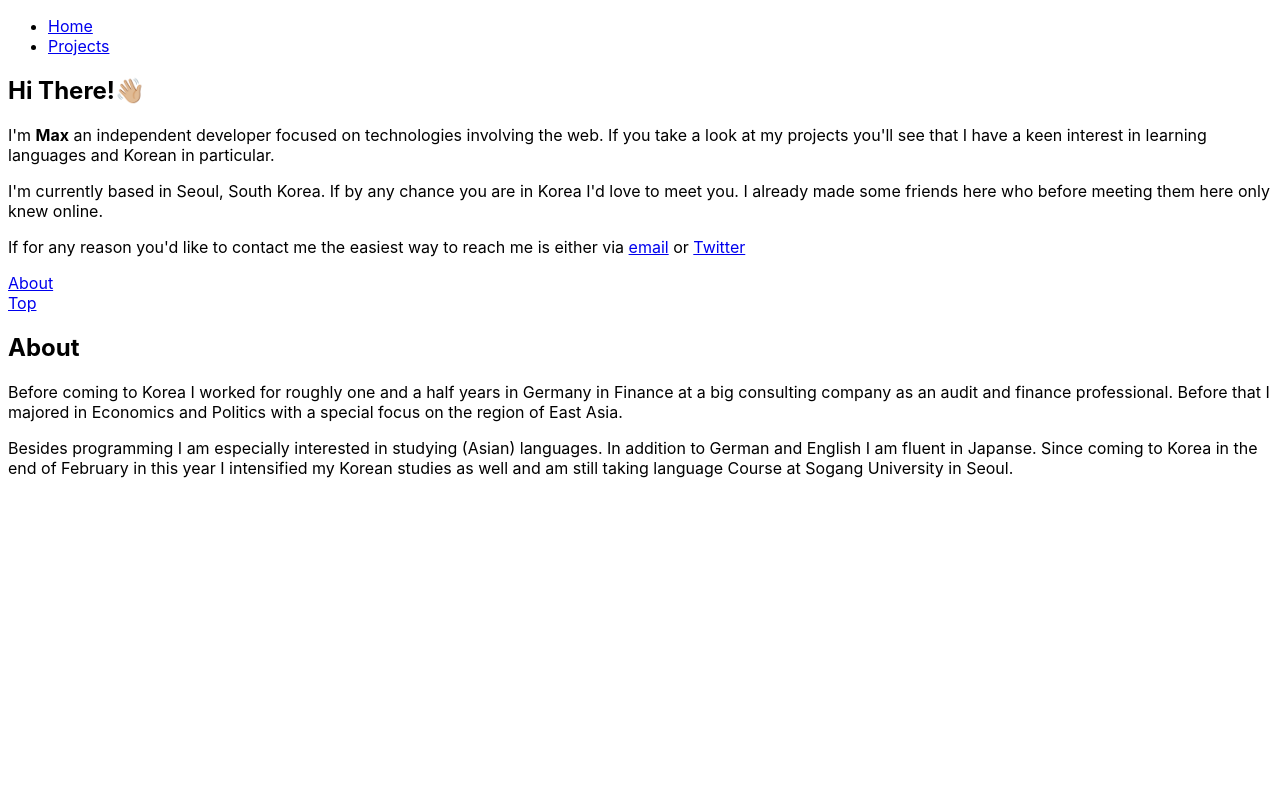
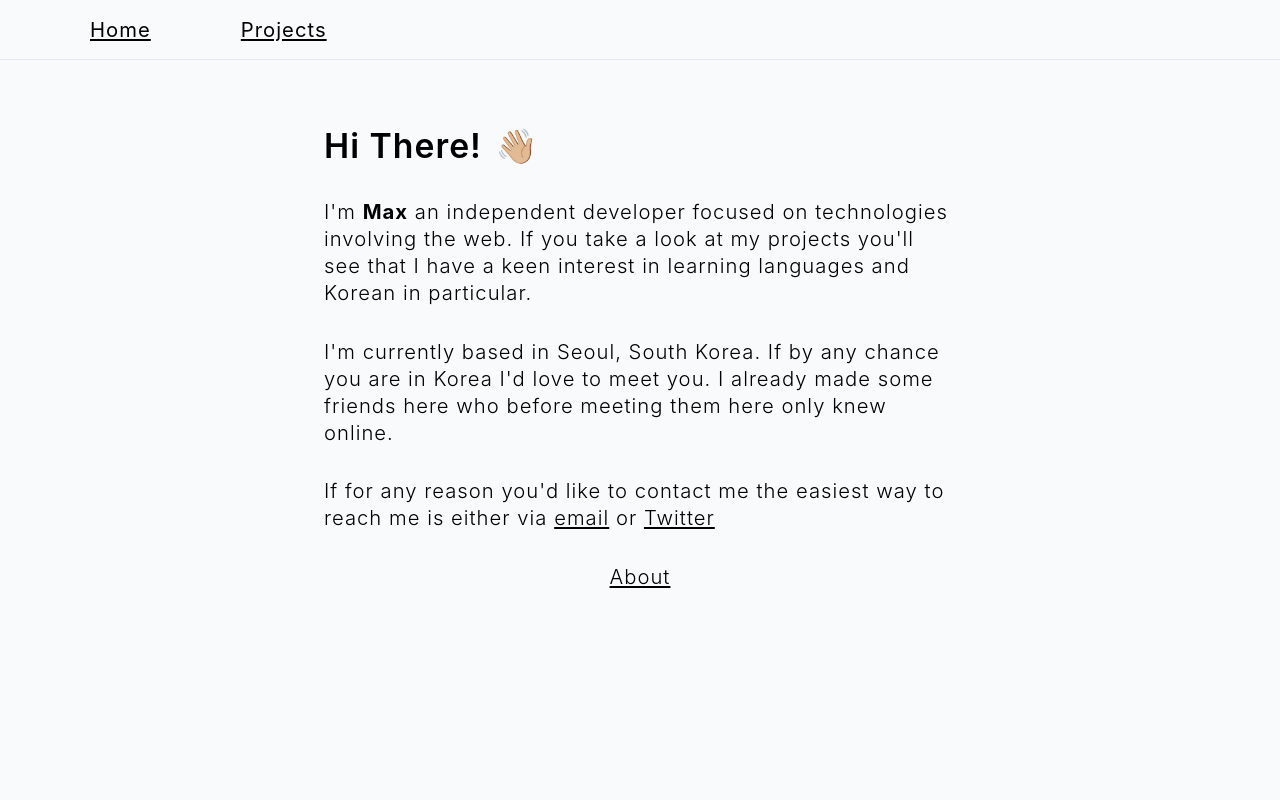
Before and after one commit to mxngls/mxengels.com, a Next.js app: page / in a window 1280 px wide. Shown: the top 800 px of the page. Built offline with nearby package versions, Linux system fonts and the light colour scheme.

Commit message:
Add and edit tailwind.config.js

```diff
--- /dev/null
+++ b/tailwind.config.js
@@ -0,0 +1,28 @@
+/** @type {import('tailwindcss').Config} */
+module.exports = {
+    content: [
+        "./pages/**/*.{js,ts,jsx,tsx}",
+        "./components/**/*.{js,ts,jsx,tsx}",
+    ],
+    theme: {
+        extend: {
+            fontFamily: {
+                body: "ModernEra"
+            },
+            animation: {
+                shake: "shake linear 1s",
+                scale: "scale linear 1s",
+            },
+            keyframes: {
+                shake: {
+                    "10%, 90%": { transform: "rotate(0.03turn)" },
+                    "20%, 80%": { transform: "rotate(-0.01turn)" },
+                    "30%, 50%, 70%": { transform: "rotate(0.03turn)" },
+                    "40%, 60%": { transform: "rotate(-0.04turn)" },
+                },
+                scale: { "20%, 70%": { transform: "scale(115%)" } },
+            },
+        },
+    },
+    plugins: [],
+};
```
